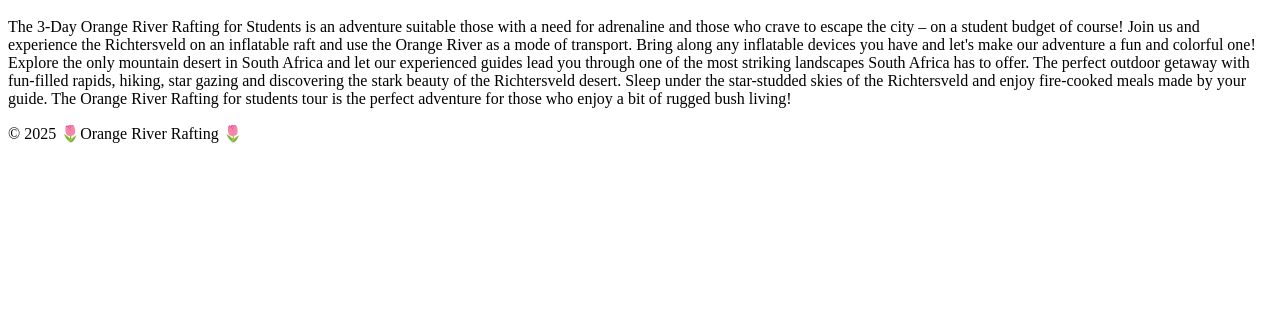
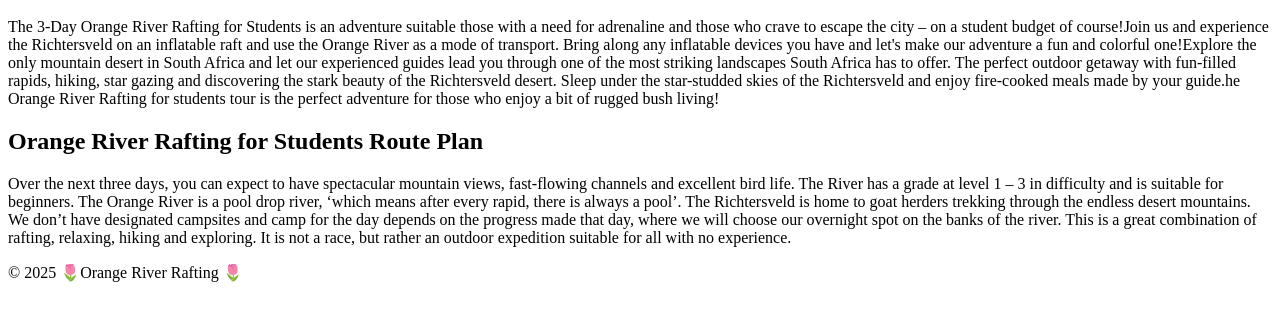
Before and after one commit to SimonMukonda/wdd130b, a plain HTML site: page week03/wireframe.html in a window 1280 px wide. Shown: the part 409-730 px from the top of the page. Drawn offline with Linux system fonts and the light colour scheme.

Commit message:
Orange River Rafting for Students Route Plan

```diff
--- a/week03/wireframe.html
+++ b/week03/wireframe.html
@@ -26,14 +26,45 @@
         <img src="c.jpg" alt="Simon" width="200">
         <img src="profile.jpg" alt="Simon" width="200">
 
+
            <h1> Orange River Rafting for Students – 3 Days</h1>
-         <p> The 3-Day Orange River Rafting for Students is an adventure suitable those with a need for adrenaline and those who crave to escape the city – on a student budget of course!
 
-Join us and experience the Richtersveld on an inflatable raft and use the Orange River as a mode of transport. Bring along any inflatable devices you have and let's make our adventure a fun and colorful one!
+         <p>
+            The 3-Day Orange River Rafting for Students is an adventure suitable
+            those with a need for adrenaline and those who crave to escape the
+             city – on a student budget of course!Join us and experience the
+             Richtersveld on an inflatable raft and use the Orange River as a
+             mode of transport. Bring along any inflatable devices you have and
+             let's make our adventure a fun and colorful one!Explore
+             the only mountain desert in South Africa and let our experienced
+             guides lead you through one of the most striking landscapes
+             South Africa has to offer. The perfect outdoor getaway with
+             fun-filled rapids, hiking, star gazing and discovering the
+             stark beauty of the Richtersveld desert. Sleep under the
+             star-studded skies of the Richtersveld and enjoy fire-cooked
+             meals made by your guide.he Orange River Rafting for students
+            tour is the perfect adventure for those who enjoy
+             a bit of rugged bush living!
+                </p>
 
-Explore the only mountain desert in South Africa and let our experienced guides lead you through one of the most striking landscapes South Africa has to offer. The perfect outdoor getaway with fun-filled rapids, hiking, star gazing and discovering the stark beauty of the Richtersveld desert. Sleep under the star-studded skies of the Richtersveld and enjoy fire-cooked meals made by your guide.
+                 <h2> Orange River Rafting for Students Route Plan</h2>
 
-The Orange River Rafting for students tour is the perfect adventure for those who enjoy a bit of rugged bush living! </p>
+
+          <p>
+            Over the next three days, you can expect to have spectacular mountain
+            views, fast-flowing channels and excellent bird life. The River has a
+            grade at level 1 – 3 in difficulty and is suitable for beginners.
+            The Orange River is a pool drop river, ‘which means after every rapid,
+            there is always a pool’. The Richtersveld is home to goat herders trekking
+            through the endless desert mountains. We don’t have designated campsites
+            and camp for the day depends on the progress made that day, where we will
+            choose our overnight spot on the banks of the river. This is a great
+            combination of rafting, relaxing, hiking and exploring.
+            It is not a race, but rather an outdoor expedition suitable
+             for all with no experience.
+            </p>
+
+
 
     </main>
     <footer>
```
